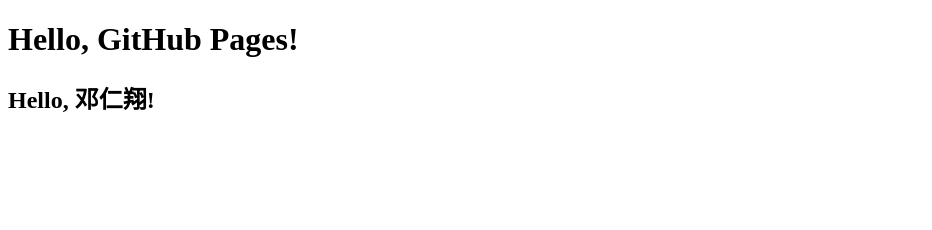
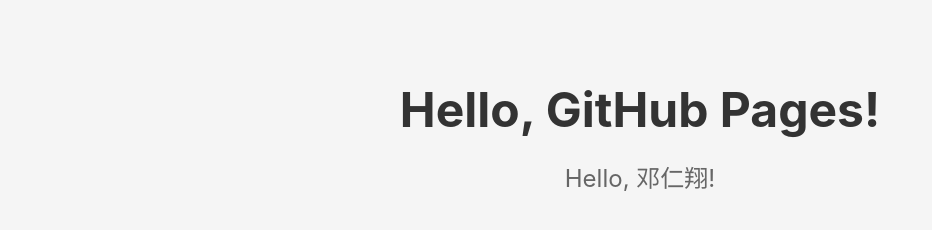
Before and after one commit to CiscoPacket/CiscoPacket.github.io, a plain HTML site: page index.html in a window 1280 px wide. Shown: the whole page, without its empty margins (0-932 px from the left). Drawn offline with Linux system fonts and the light colour scheme.

Commit message:
Update index.html

```diff
--- a/index.html
+++ b/index.html
@@ -1,10 +1,29 @@
 <!DOCTYPE html>
-<html>
+<html lang="zh-CN">
 <head>
-<title>欢迎来到我的网站</title>
+  <meta charset="UTF-8">
+  <title>欢迎来到邓仁翔的主页</title>
+  <style>
+    body {
+      font-family: -apple-system, BlinkMacSystemFont, "Segoe UI", Roboto, "Helvetica Neue", Arial, sans-serif;
+      background: #f5f5f5;
+      color: #333;
+      text-align: center;
+      margin-top: 10vh;
+    }
+    h1 {
+      font-size: 3rem;
+      margin-bottom: 0.5rem;
+    }
+    h2 {
+      font-size: 1.5rem;
+      font-weight: 400;
+      color: #666;
+    }
+  </style>
 </head>
 <body>
-<h1>Hello, GitHub Pages!</h1>
-<h2>Hello, 邓仁翔!</h2>
+  <h1>Hello, GitHub Pages!</h1>
+  <h2>Hello, 邓仁翔!</h2>
 </body>
 </html>
```
